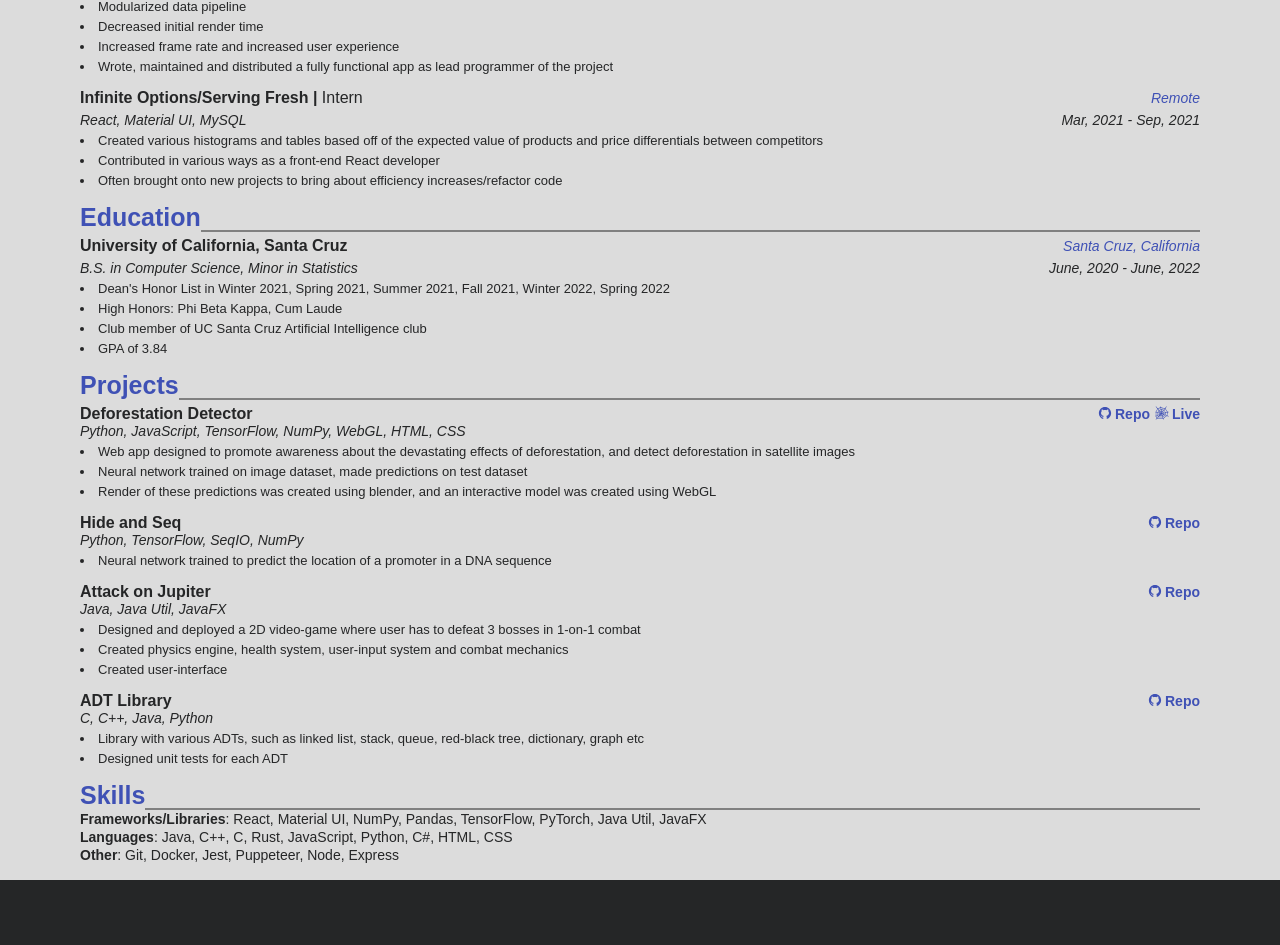
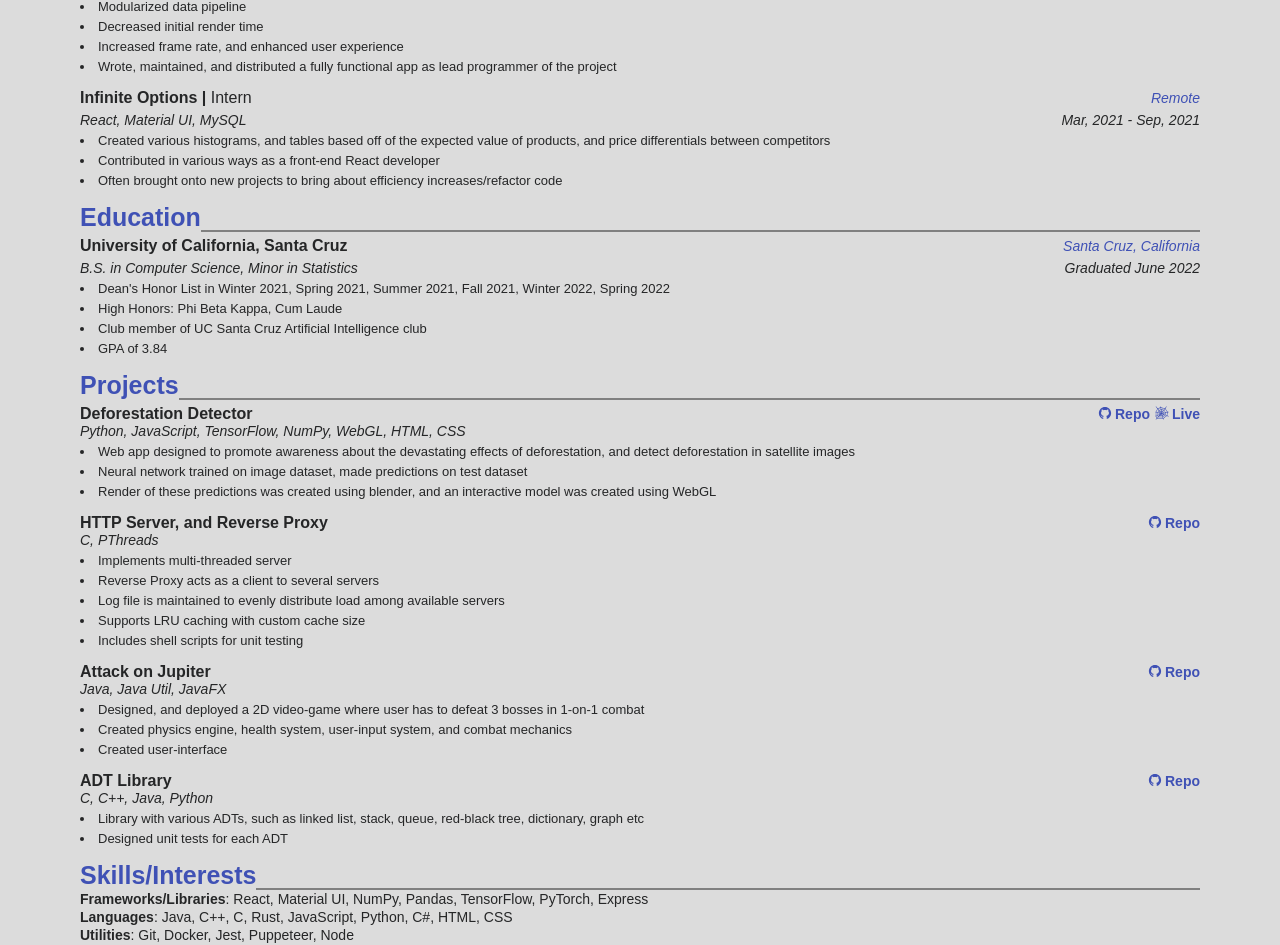
Before and after one commit to Donovanphenry/Donovanphenry, a React (Create React App) app: page /#/Resume in a window 1280 px wide. Shown: the part 275-1220 px from the top of the page. Before the commit the page ends 1155 px from the top, so only its background shows below. Built offline with nearby package versions, Linux system fonts and the light colour scheme.

Commit message:
Updated resume grammar, interests and prjects

```diff
--- a/src/Resume.js
+++ b/src/Resume.js
@@ -236,18 +236,18 @@
         'Developed an interactive flight map for the Research Scanning Polarimeter',
         'Modularized data pipeline',
         'Decreased initial render time',
-        'Increased frame rate and increased user experience',
-        'Wrote, maintained and distributed a fully functional app as lead programmer of the project'
+        'Increased frame rate, and enhanced user experience',
+        'Wrote, maintained, and distributed a fully functional app as lead programmer of the project'
       ]
     },
     {
-      company: 'Infinite Options/Serving Fresh',
+      company: 'Infinite Options',
       location: 'Remote',
       title: 'Intern',
       tech_stack: 'React, Material UI, MySQL',
       dates: 'Mar, 2021 - Sep, 2021',
       description: [
-        'Created various histograms and tables based off of the expected value of products and price differentials between competitors',
+        'Created various histograms, and tables based off of the expected value of products, and price differentials between competitors',
         'Contributed in various ways as a front-end React developer',
         'Often brought onto new projects to bring about efficiency increases/refactor code'
       ]
@@ -260,7 +260,6 @@
       github_link: 'https://github.com/Deforestation-Detector',
       live_link: 'https://deforestationdetector.com',
       tech_stack: 'Python, JavaScript, TensorFlow, NumPy, WebGL, HTML, CSS',
-      icon_src: DefDec,
       description: [
         'Web app designed to promote awareness about the devastating effects of deforestation, and detect deforestation in satellite images',
         'Neural network trained on image dataset, made predictions on test dataset',
@@ -268,22 +267,24 @@
       ]
     },
     {
-      name: 'Hide and Seq',
-      github_link: 'https://github.com/Donovanphenry/Hide_And_Seq',
-      tech_stack: 'Python, TensorFlow, SeqIO, NumPy',
-      icon_src: PromoterPredictorModel,
+      name: 'HTTP Server, and Reverse Proxy',
+      github_link: 'https://github.com/Donovanphenry/Server',
+      tech_stack: 'C, PThreads',
       description: [
-        'Neural network trained to predict the location of a promoter in a DNA sequence',
+        'Implements multi-threaded server',
+        'Reverse Proxy acts as a client to several servers',
+        'Log file is maintained to evenly distribute load among available servers',
+        'Supports LRU caching with custom cache size',
+        'Includes shell scripts for unit testing'
       ]
     },
     {
       name: 'Attack on Jupiter',
       github_link: 'https://github.com/Donovanphenry/Attack-on-Jupiter',
       tech_stack: 'Java, Java Util, JavaFX',
-      icon_src: AoJ,
       description: [
-        'Designed and deployed a 2D video-game where user has to defeat 3 bosses in 1-on-1 combat',
-        'Created physics engine, health system, user-input system and combat mechanics',
+        'Designed, and deployed a 2D video-game where user has to defeat 3 bosses in 1-on-1 combat',
+        'Created physics engine, health system, user-input system, and combat mechanics',
         'Created user-interface',
       ]
     },
@@ -291,7 +292,6 @@
       name: 'ADT Library',
       github_link: 'https://github.com/Donovanphenry/ADT-Library',
       tech_stack: 'C, C++, Java, Python',
-      icon_src: BstAnalysis,
       description: [
         "Library with various ADTs, such as linked list, stack, queue, red-black tree, dictionary, graph etc",
         "Designed unit tests for each ADT",
@@ -304,7 +304,7 @@
       name: 'University of California, Santa Cruz',
       degree: 'B.S. in Computer Science, Minor in Statistics',
       location: 'Santa Cruz, California',
-      dates: 'June, 2020 - June, 2022',
+      dates: 'Graduated June 2022',
       accomplishments: [
         "Dean's Honor List in Winter 2021, Spring 2021, Summer 2021, Fall 2021, Winter 2022, Spring 2022",
         'High Honors: Phi Beta Kappa, Cum Laude',
@@ -317,16 +317,24 @@
   const skills = [
     {
       name: 'Frameworks/Libraries',
-      list: ['React', 'Material UI', 'NumPy', 'Pandas', 'TensorFlow', 'PyTorch', 'Java Util', 'JavaFX']
+      list: ['React', 'Material UI', 'NumPy', 'Pandas', 'TensorFlow', 'PyTorch', 'Express']
     },
     {
       name: 'Languages',
       list: ['Java', 'C++', 'C', 'Rust', 'JavaScript', 'Python', 'C#', 'HTML', 'CSS']
     },
     {
+      name: 'Utilities',
+      list: ['Git', 'Docker', 'Jest', 'Puppeteer', 'Node']
+    },
+    {
+      name: 'Interests',
+      list: ['Fascinated by computer science, math, and physics. Passionate about using these to make the world better']
+    },
+    {
       name: 'Other',
-      list: ['Git', 'Docker', 'Jest', 'Puppeteer', 'Node', 'Express']
-    }
+      list: ['Played tier 1 hockey where I learned the importance of teamwork, communication, organization, and discipline']
+    },
   ]
 
   const changeTheme = () => {
@@ -640,7 +648,7 @@
 
         <Box className = 'section'>
           <p className = 'section-title'>
-            Skills
+            Skills/Interests
           </p>
 
           {
```
Also changed, not shown: 6 other files (tests, documents, lock files or other folders).
